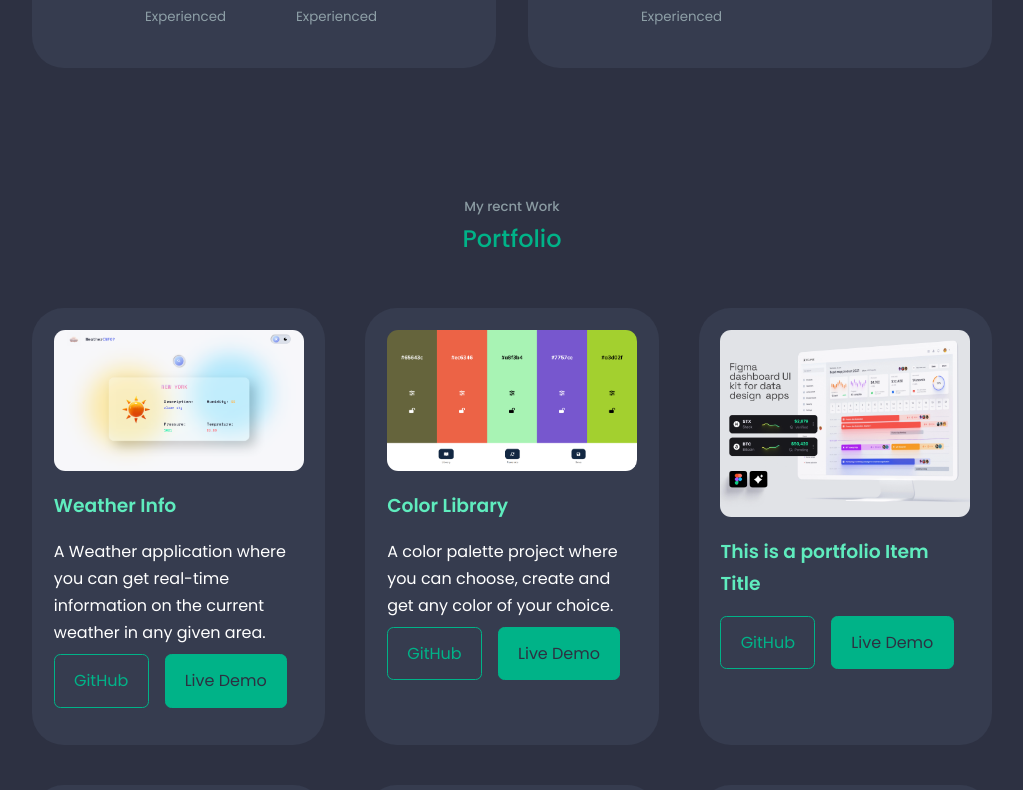
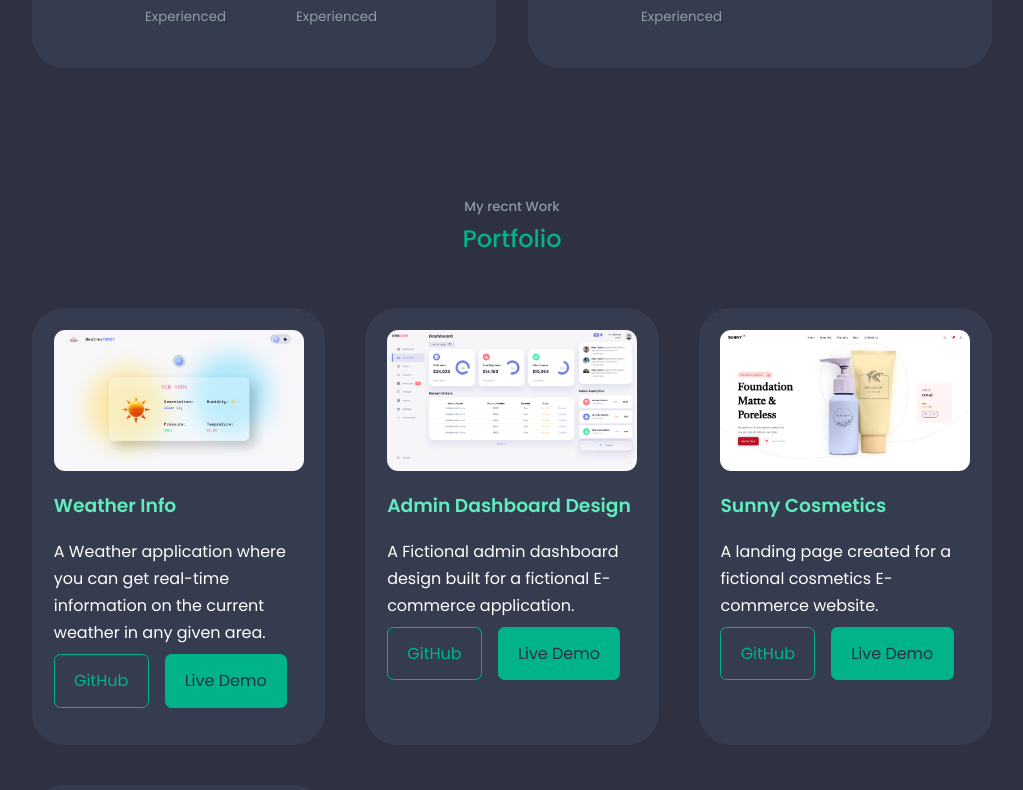
Before and after one commit to devvspaces/simple-portfolio, a React (Create React App) app: page / in a window 1280 px wide. Shown: the part 2007-2797 px from the top of the page, without its empty margins (128-1151 px from the left). Built offline with nearby package versions, Linux system fonts and the light colour scheme.

Commit message:
Updated my Project demo section

```diff
--- a/src/components/nav/Nav.jsx
+++ b/src/components/nav/Nav.jsx
@@ -3,7 +3,8 @@ import React, { useState } from 'react'
 import { AiFillHome } from 'react-icons/ai'
 import { FaUserAlt } from 'react-icons/fa'
 import { BiBook } from 'react-icons/bi'
-import { RiServiceLine } from 'react-icons/ri'
+// import { RiServiceLine } from 'react-icons/ri'
+import { VscFolderLibrary } from 'react-icons/vsc'
 import { RiContactsFill } from 'react-icons/ri'
 
 import './Nav.css';
@@ -16,7 +17,8 @@ const Nav = () => {
       <a href="#" onClick={() => setActiveNav('#')} className={activeNav === '#' ? 'active' : ''}><AiFillHome /></a>
       <a href="#about" onClick={() => setActiveNav('#about')} className={activeNav === '#about' ? 'active' : ''}><FaUserAlt /></a>
       <a href="#experience" onClick={() => setActiveNav('#experience')} className={activeNav === '#experience' ? 'active' : ''}><BiBook /></a>
-      <a href="#portfolio" onClick={() => setActiveNav('#services')} className={activeNav === '#services' ? 'active' : ''}><RiServiceLine /></a>
+      {/* <a href="#portfolio" onClick={() => setActiveNav('#services')} className={activeNav === '#services' ? 'active' : ''}><RiServiceLine /></a> */}
+      <a href="#portfolio" onClick={() => setActiveNav('#services')} className={activeNav === '#services' ? 'active' : ''}><VscFolderLibrary /></a>
       <a href="#contact" onClick={() => setActiveNav('#contact')} className={activeNav === '#contact' ? 'active' : ''}><RiContactsFill /></a>
     </nav>
   )
--- a/src/components/portfolio/Portfolio.jsx
+++ b/src/components/portfolio/Portfolio.jsx
@@ -3,9 +3,9 @@ import React from 'react';
 
 import './Portfolio.css';
 import img1 from '../../assets/projects-img/weatherinfo-shot.png'
-import img2 from '../../assets/projects-img/color-library-shot.png'
-import img3 from '../../assets/portfolio3.webp'
-import img4 from '../../assets/portfolio4.webp'
+import img2 from '../../assets/projects-img/dashboard-demo-shot.png'
+import img3 from '../../assets/projects-img/sunny-cosmetics-shot.png'
+import img4 from '../../assets/projects-img/color-library-shot.png'
 import img5 from '../../assets/portfolio5.webp'
 import img6 from '../../assets/portfolio6.webp'
 
@@ -31,6 +31,28 @@ const Portfolio = () => {
           <div className="portfolio__item-image">
             <img src={img2} alt="" />
           </div>
+          <h3>Admin Dashboard Design</h3>
+          <p>A Fictional admin dashboard design built for a fictional E-commerce application.</p>
+          <div className="portfolio__item-cta">
+            <a href="https://github.com/AfolabiOlajide/dashboard-design" className='btn' target='_blank'>GitHub</a>
+            <a href="https://cipherr-dashboard-demo.netlify.app/" className='btn btn-primary' target='_blank'>Live Demo</a>
+          </div>
+        </article>
+        <article className="portfolio__item">
+          <div className="portfolio__item-image">
+            <img src={img3} alt="" />
+          </div>
+          <h3>Sunny Cosmetics</h3>
+          <p>A landing page created for a fictional cosmetics E-commerce website.</p>
+          <div className="portfolio__item-cta">
+            <a href="https://github.com/AfolabiOlajide/sunny-cosmetics" className='btn' target='_blank' rel="noreferrer noopener">GitHub</a>
+            <a href="https://cipherr-sunny-cosmetics.netlify.app/" className='btn btn-primary' target='_blank' rel="noreferrer noopener">Live Demo</a>
+          </div>
+        </article>
+        <article className="portfolio__item">
+          <div className="portfolio__item-image">
+            <img src={img4} alt="" />
+          </div>
           <h3>Color Library</h3>
           <p>A color palette project where you can choose, create and get any color of your choice.</p>
           <div className="portfolio__item-cta">
@@ -38,27 +60,7 @@ const Portfolio = () => {
             <a href="https://color-library.netlify.app/" className='btn btn-primary' target='_blank'>Live Demo</a>
           </div>
         </article>
-        <article className="portfolio__item">
-          <div className="portfolio__item-image">
-            <img src={img3} alt="" />
-          </div>
-          <h3>This is a portfolio Item Title</h3>
-          <div className="portfolio__item-cta">
-            <a href="https://github.com" className='btn' target='_blank' rel="noreferrer noopener">GitHub</a>
-            <a href="https://dribbble.com/alien_pixels" className='btn btn-primary' target='_blank' rel="noreferrer noopener">Live Demo</a>
-          </div>
-        </article>
-        <article className="portfolio__item">
-          <div className="portfolio__item-image">
-            <img src={img4} alt="" />
-          </div>
-          <h3>This is a portfolio Item Title</h3>
-          <div className="portfolio__item-cta">
-            <a href="https://github.com" className='btn' target='_blank'>GitHub</a>
-            <a href="https://dribbble.com/alien_pixels" className='btn btn-primary' target='_blank'>Live Demo</a>
-          </div>
-        </article>
-        <article className="portfolio__item">
+        {/* <article className="portfolio__item">
           <div className="portfolio__item-image">
             <img src={img5} alt="" />
           </div>
@@ -77,7 +79,7 @@ const Portfolio = () => {
             <a href="https://github.com" className='btn' target='_blank' rel="noreferrer noopener">GitHub</a>
             <a href="https://dribbble.com/alien_pixels" className='btn btn-primary' target='_blank' rel="noreferrer noopener">Live Demo</a>
           </div>
-        </article>
+        </article> */}
       </div>
     </section>
   )
```
